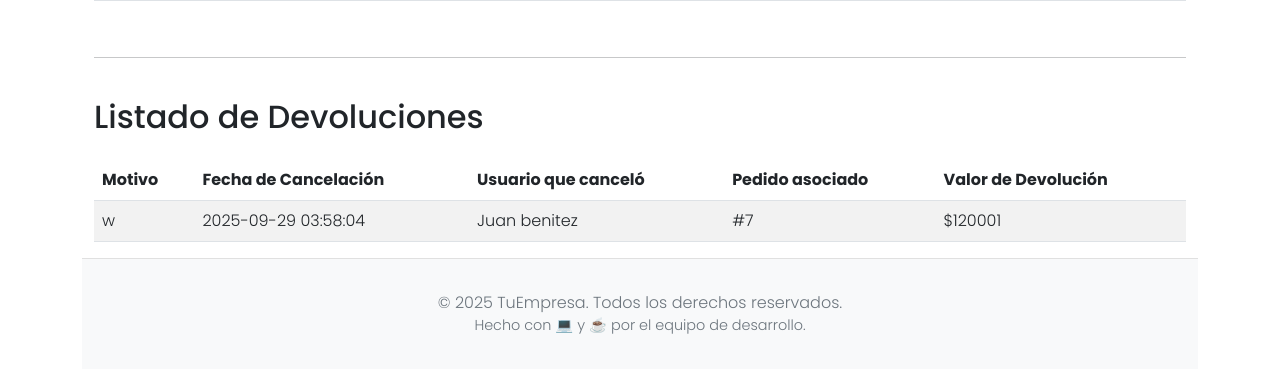
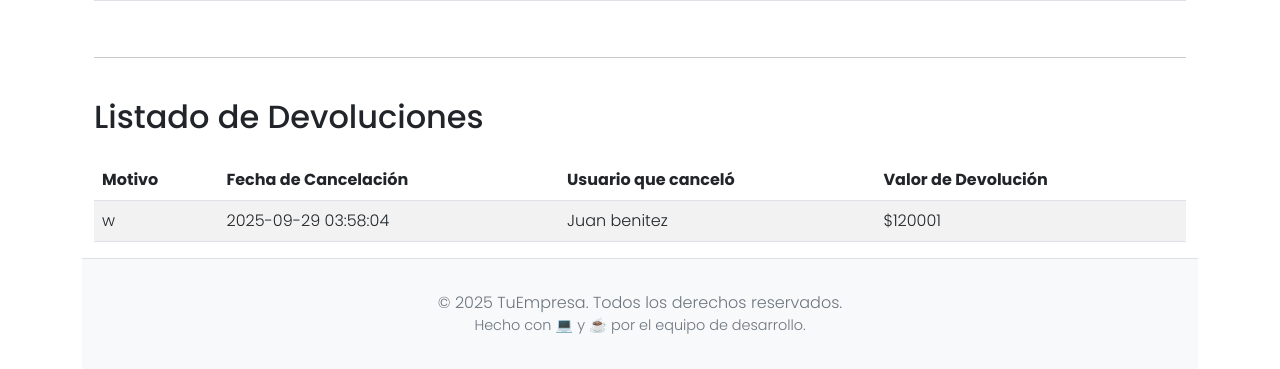
Before and after one commit to Astroid435/BARRIOMARKET, a Django app: page /Ventas/ListadoVentas/ in a window 1280 px wide. Shown: the part 473-842 px from the top of the page. Run offline with Django 5.2, Linux system fonts and the light colour scheme; data comes from the database, SQL or seed files in the repository; some libraries are stand-ins or nearby versions.

Commit message:
proyecto finish

```diff
--- a/barriomarket/models.py
+++ b/barriomarket/models.py
@@ -124,8 +124,8 @@ class RegistroPedido(models.Model):
 
 class Devolucion(models.Model):
     id_devolucion = models.AutoField(primary_key=True)
-    pedido = models.ForeignKey(RegistroPedido, on_delete=models.CASCADE, related_name="devoluciones")
-    usuario = models.ForeignKey(Usuario, on_delete=models.CASCADE)  # quién canceló
+    pedido = models.ForeignKey(RegistroPedido, on_delete=models.SET_NULL, null=True, blank=True, db_column='pedido_id')
+    usuario = models.ForeignKey(Usuario, on_delete=models.CASCADE, db_column='usuario_id')  # quién canceló
     motivo = models.TextField()
     fecha_cancelacion = models.DateTimeField(auto_now_add=True)
     valor = models.IntegerField()  # copia del valor del pedido cancelado
--- a/barriomarket/templates/Ventas/ListadoVentas.html
+++ b/barriomarket/templates/Ventas/ListadoVentas.html
@@ -59,7 +59,6 @@
                     <th>Motivo</th>
                     <th>Fecha de Cancelación</th>
                     <th>Usuario que canceló</th>
-                    <th>Pedido asociado</th>
                     <th>Valor de Devolución</th>
                 </tr>
             </thead>
@@ -69,7 +68,6 @@
                     <td>{{ devolucion.motivo }}</td>
                     <td>{{ devolucion.fecha_cancelacion|date:"Y-m-d H:i:s" }}</td>
                     <td>{{ devolucion.usuario.Primer_nombre }} {{ devolucion.usuario.Primer_apellido }}</td>
-                    <td>#{{ devolucion.pedido.id }}</td>
                     <td>${{ devolucion.valor }}</td>
                 </tr>
                 {% empty %}
--- a/barriomarket/views.py
+++ b/barriomarket/views.py
@@ -1210,7 +1210,7 @@ def AgregarProductoAVenta(request, idPedido, idProducto):
 
 def ListadoVenta(request):
     ventas = RegistroVenta.objects.all().order_by('-Fecha')
-    devoluciones = Devolucion.objects.select_related('pedido', 'usuario').order_by('-fecha_cancelacion')
+    devoluciones = Devolucion.objects.all().order_by('-fecha_cancelacion')
 
     contexto = {
         'ventas': ventas,
@@ -1218,7 +1218,6 @@ def ListadoVenta(request):
     }
 
     return render(request, 'Ventas/ListadoVentas.html', contexto)
-
 
 @csrf_exempt
 def cancelar_pedido(request):
@@ -1240,8 +1239,7 @@ def cancelar_pedido(request):
             )
 
             # Cambiar estado del pedido a cancelado
-            pedido.Estado = "cancelado"
-            pedido.save()
+            pedido.delete()
 
             return JsonResponse({"success": True})
 
@@ -1250,6 +1248,7 @@ def cancelar_pedido(request):
 
     return JsonResponse({"success": False, "error": "Método no permitido"})
 
+
 @user_passes_test(auth, login_url='inicio')
 def DetalleVenta(request, idVenta):
     venta = get_object_or_404(
```
